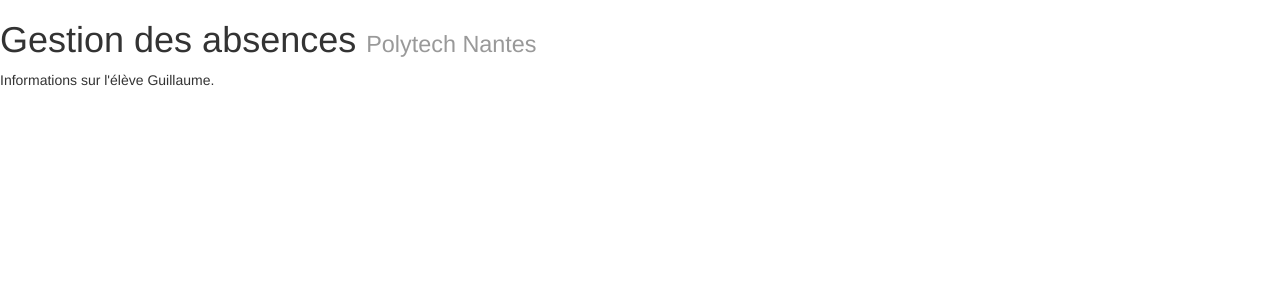
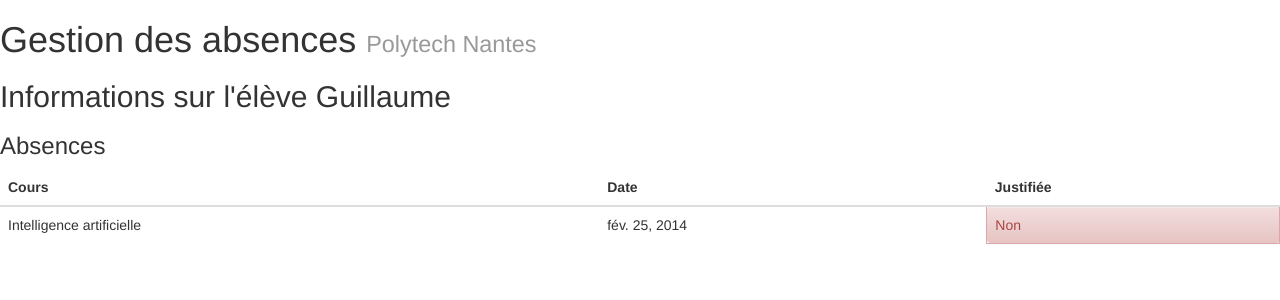
Before and after one commit to Zikkee/ProjetWesh, a Django app: page /absences/eleves/liste/3/ in a window 1280 px wide. Shown: the part 51-351 px from the top of the page. Run offline with Django 3.2, Linux system fonts and the light colour scheme; a user stored in the database is signed in; data comes from the database, SQL or seed files in the repository; parts of the project's set-up code (start-up, migrations or seed data) failed here and were passed over; some libraries are stand-ins or nearby versions.

Commit message:
Ajout des absences dans la vue des élèves

```diff
--- a/absences/templates/absences/infosEleve.html
+++ b/absences/templates/absences/infosEleve.html
@@ -3,7 +3,35 @@
 
 {%block content %}
 	{% if eleve %}
-		<p>Informations sur l'élève {{eleve.user}}.</p>
+		<h2>Informations sur l'élève {{eleve.user}}</h2>
+		<h3>Absences</h3>
+			{% if absences %}
+				<table class="table table-hover">
+				<thead>
+					<tr>
+						<th>Cours</th>
+						<th>Date</th>
+						<th>Justifiée</th>
+					</tr>
+				</thead>
+				<tbody>
+					{% for abs in absences %}
+						<tr>
+							<td>{{abs.cours}}</td>
+							<td>{{abs.cours.dateDebut.date}}</td>
+							{% if abs.justifie %}
+								<td class="alert alert-success">Oui</td>
+							{% else %}
+								<td class="alert alert-danger">Non</td>
+							{% endif %}
+						</tr>
+
+					{% endfor %}
+				</tbody>
+			</table>
+			{% else %}
+				<p>Pas d'absences pour cet élève</p>
+			{% endif %}
 	{% else %}
 		<p>Cet élève n'existe pas !</p>
 	{% endif %}
--- a/absences/views.py
+++ b/absences/views.py
@@ -88,7 +88,8 @@ def listeEleve(request):
 @login_required
 def infosEleve(request, idEleve):
 	eleve = get_object_or_404(Etudiant, id=idEleve)
-	return render(request, 'absences/infosEleve.html', {'eleve': eleve})
+	absences = Absence.objects.filter(etudiant=eleve)
+	return render(request, 'absences/infosEleve.html', {'eleve': eleve, 'absences':absences})
 
 @login_required
 def infosPromotion(request, idPromotion):
```
